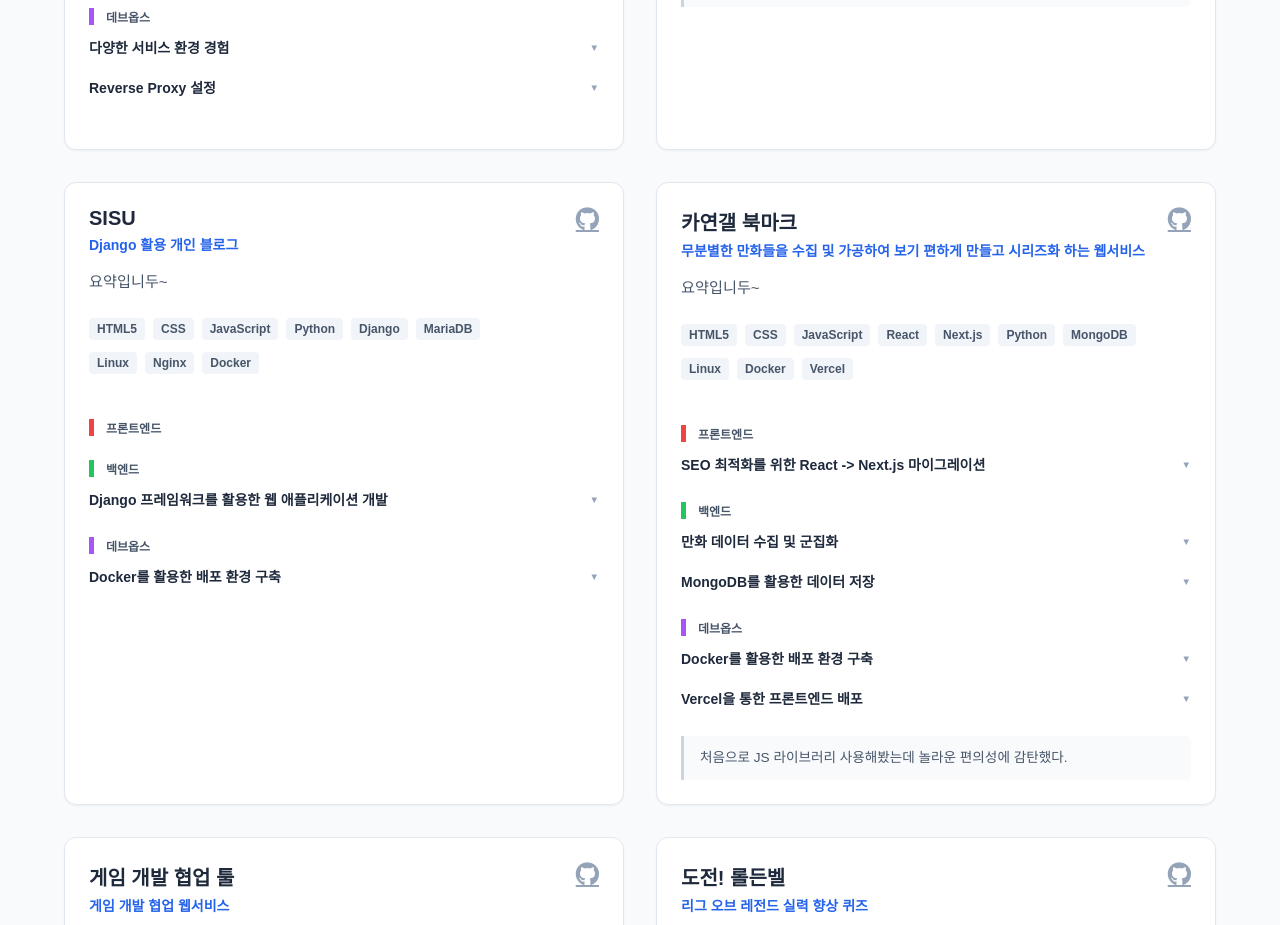
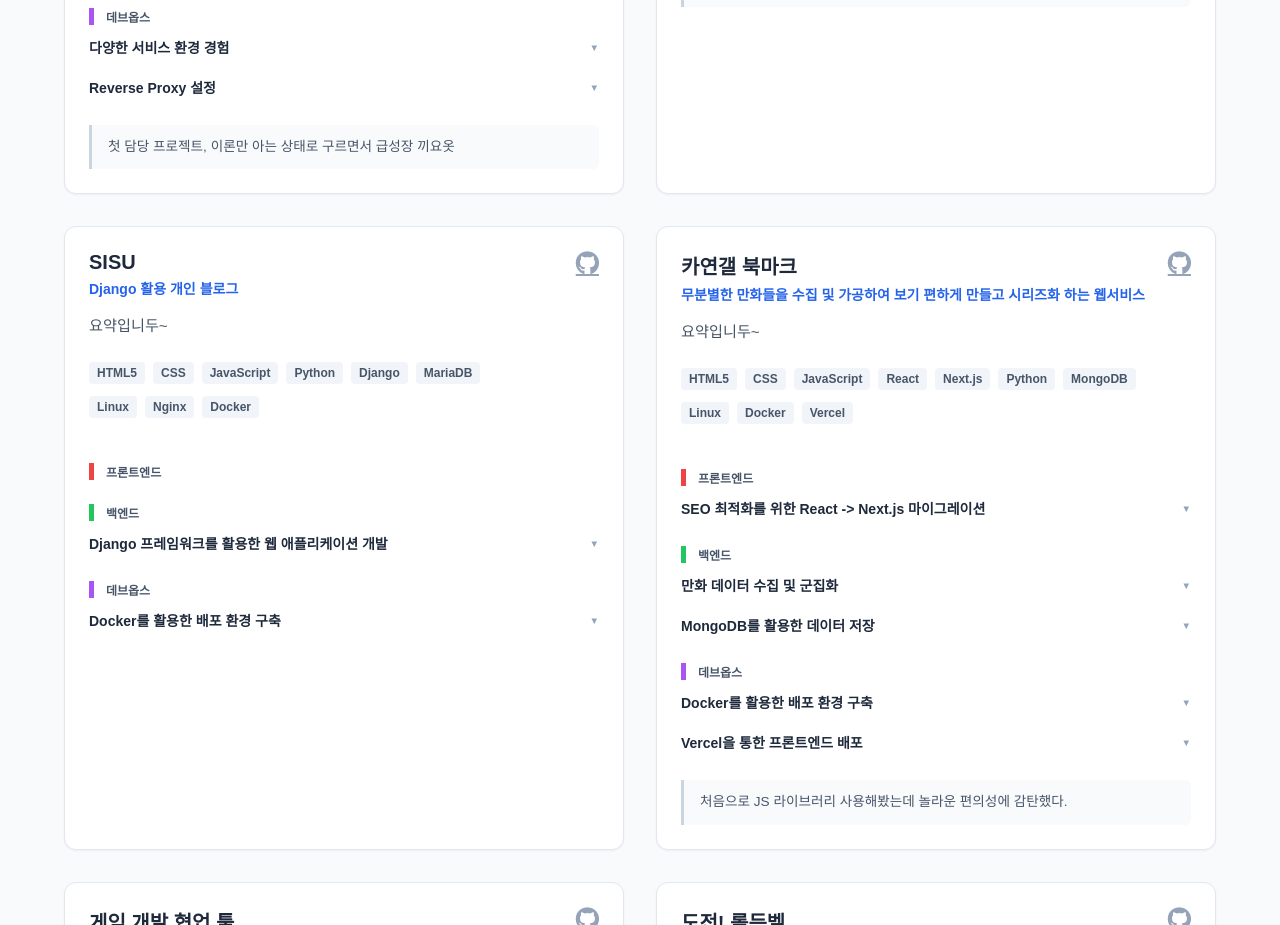
Before and after one commit to sisu-01/sisu-01.github.io, a React (Vite) app: page / in a window 1280 px wide. Shown: the part 1620-2545 px from the top of the page. Built offline with nearby package versions, Linux system fonts and the light colour scheme; a web font is replaced by a local one.

Commit message:
etc test

```diff
--- a/src/ts/projects.ts
+++ b/src/ts/projects.ts
@@ -60,7 +60,7 @@
         ]
       }
     ],
-    etc: "",
+    etc: "첫 담당 프로젝트, 이론만 아는 상태로 구르면서 급성장 끼요옷",
     repoUrl: ""
   },
   {
```
